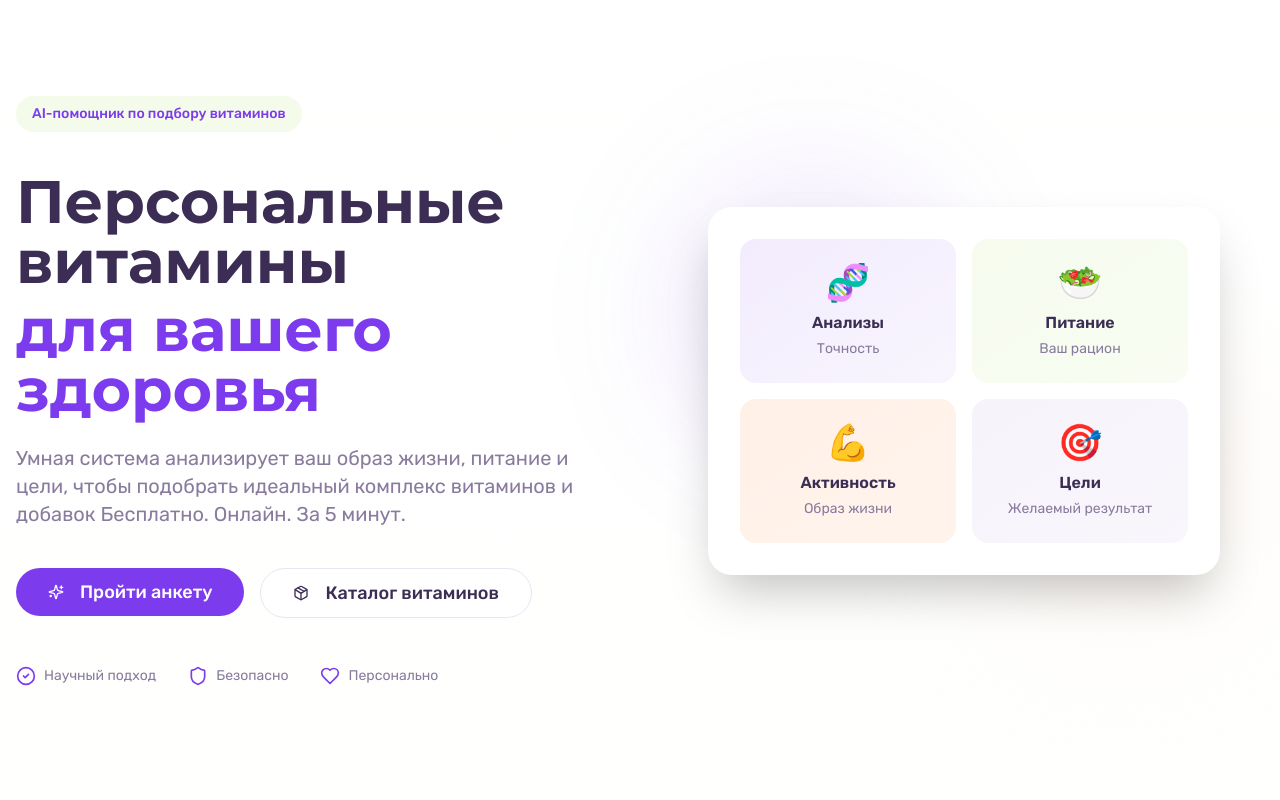
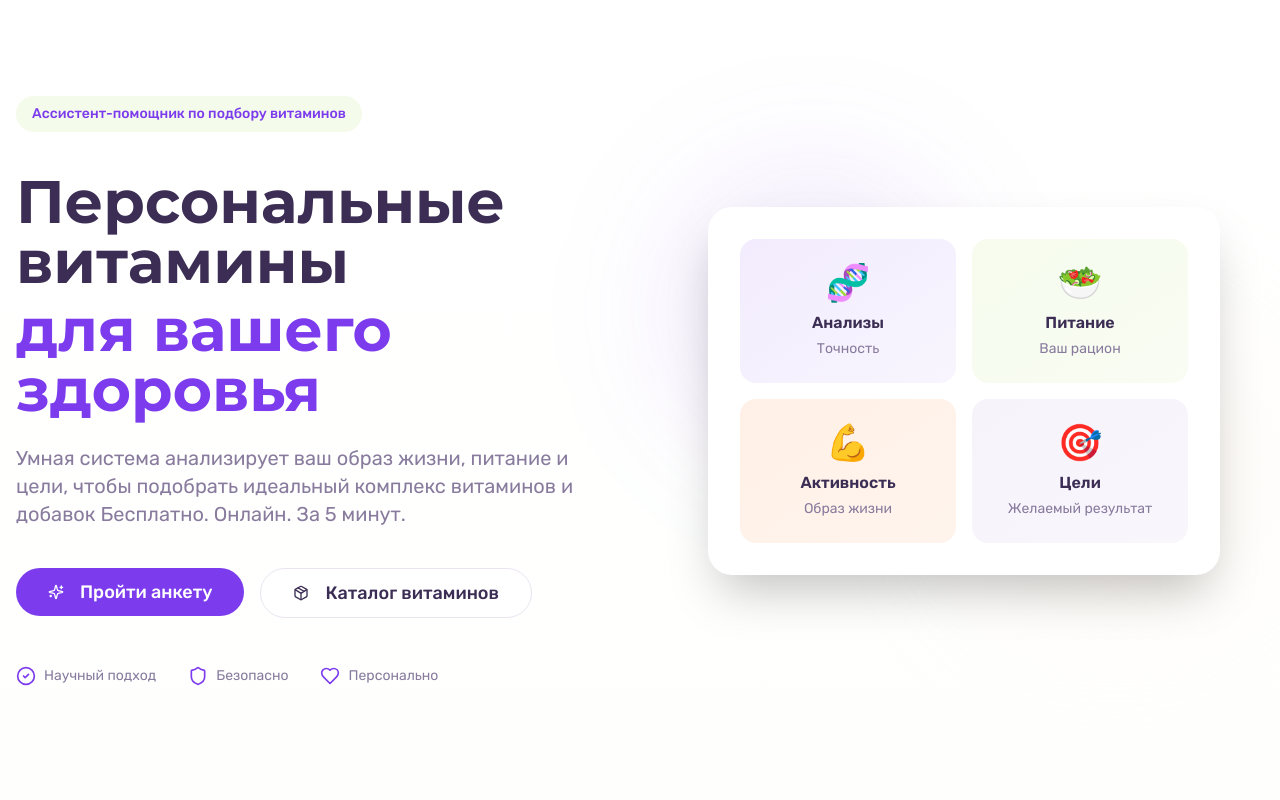
Before and after one commit to pr-poehali-dev/vitamin-assistant-project, a React (Vite) app: page / in a window 1280 px wide. Shown: the top 800 px of the page. Built offline with nearby package versions, Linux system fonts and the light colour scheme.

Commit message:
Обновление компонента UI

```diff
--- a/src/components/Hero.tsx
+++ b/src/components/Hero.tsx
@@ -13,9 +13,7 @@ const Hero = ({ onStartSurvey, onViewCatalog, onViewProfile }: HeroProps) => {
       <div className="container mx-auto px-4 py-16 md:py-24">
         <div className="flex flex-col lg:flex-row items-center gap-12">
           <div className="flex-1 space-y-6 text-center lg:text-left animate-fade-in">
-            <div className="inline-block px-4 py-2 bg-secondary rounded-full text-sm font-medium text-primary mb-4">
-              AI-помощник по подбору витаминов
-            </div>
+            <div className="inline-block px-4 py-2 bg-secondary rounded-full text-sm font-medium text-primary mb-4">Ассистент-помощник по подбору витаминов</div>
 
             <h1 className="text-4xl md:text-5xl lg:text-6xl font-bold leading-tight">
               Персональные витамины
```
